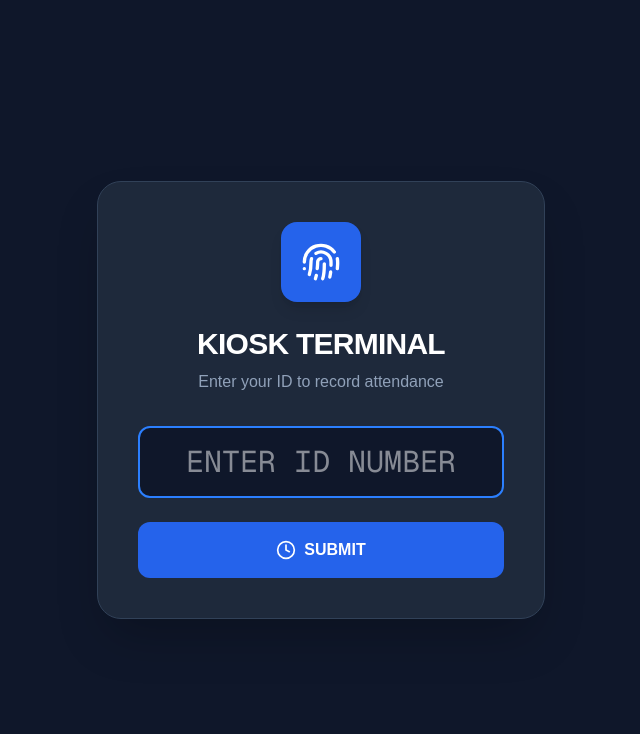
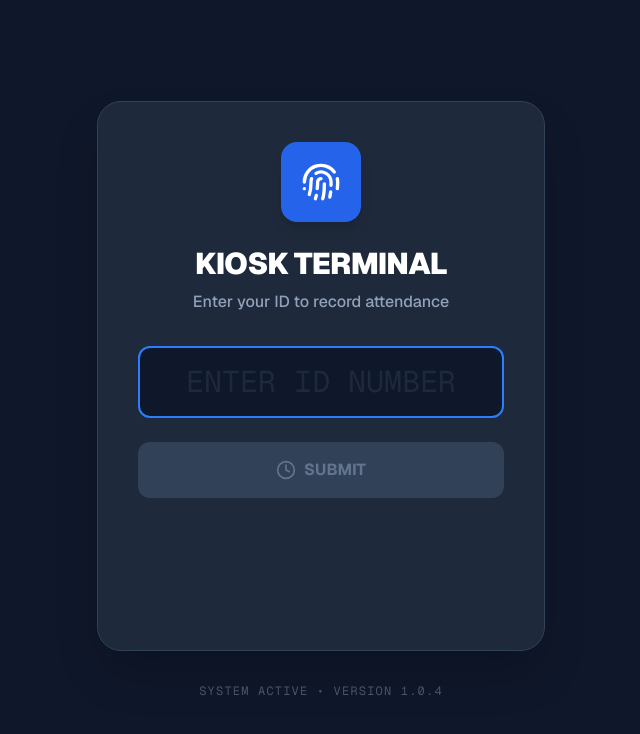
Before and after one commit to mamaw25/bamms, a Next.js app: page /kiosk in a window 1280 px wide. Shown: the top 734 px of the page, without its empty margins (319-959 px from the left). Built offline with nearby package versions, Linux system fonts and the light colour scheme.

Commit message:
Fix registration and kiosk attendance system

```diff
--- a/app/kiosk/page.tsx
+++ b/app/kiosk/page.tsx
@@ -1,30 +1,51 @@
 'use client'
 
-import { useState } from 'react';
+import { useState, useEffect, useRef } from 'react';
 import { handleKioskAction } from '../dashboard/actions';
-import { Clock, Fingerprint, CheckCircle, AlertCircle } from 'lucide-react';
+import { Clock, Fingerprint, CheckCircle, AlertCircle, Loader2 } from 'lucide-react';
 
 export default function KioskPage() {
   const [idNum, setIdNum] = useState('');
   const [status, setStatus] = useState<{ msg: string; type: 'success' | 'error' | null }>({ msg: '', type: null });
   const [isLoading, setIsLoading] = useState(false);
+  const inputRef = useRef<HTMLInputElement>(null);
+
+  useEffect(() => {
+    inputRef.current?.focus();
+  }, [status]);
 
   const processAction = async () => {
     if (!idNum || isLoading) return;
+
     setIsLoading(true);
+    setStatus({ msg: '', type: null });
+
+    try {
       const res = await handleKioskAction(idNum);
 
-    if (res.success && 'message' in res) {
-      setStatus({ msg: (res.message as string) || 'Action completed', type: 'success' });
+      if (res.success) {
+        // Safe access to message and type
+        const successMsg = res.message || 'Action completed successfully';
+        setStatus({
+          msg: successMsg,
+          type: 'success'
+        });
         setIdNum('');
       } else {
-      setStatus({ msg: (res.error as string) || 'Action failed', type: 'error' });
+        setStatus({
+          msg: res.error || 'Database error occurred.',
+          type: 'error'
+        });
       }
-
+    } catch {
+      // Removed 'err' to satisfy ESLint @typescript-eslint/no-unused-vars
+      setStatus({ msg: 'System connection error.', type: 'error' });
+    } finally {
       setTimeout(() => {
         setIsLoading(false);
         setStatus({ msg: '', type: null });
-    }, 3000);
+      }, 3500);
+    }
   };
 
   const handleKeyPress = (e: React.KeyboardEvent) => {
@@ -34,38 +55,56 @@ export default function KioskPage() {
   };
 
   return (
-    <div className="min-h-screen bg-[#0f172a] flex flex-col items-center justify-center p-6 text-white">
+    <div className="min-h-screen bg-[#0f172a] flex flex-col items-center justify-center p-6 text-white font-sans">
       <div className="bg-[#1e293b] p-10 rounded-3xl shadow-2xl border border-slate-700 w-full max-w-md text-center">
-        <div className="bg-[#2563eb] w-20 h-20 rounded-2xl flex items-center justify-center mx-auto mb-6 shadow-lg">
-          <Fingerprint size={40} />
+        <div className={`w-20 h-20 rounded-2xl flex items-center justify-center mx-auto mb-6 shadow-lg transition-colors duration-500 ${
+          status.type === 'success' ? 'bg-green-600' : status.type === 'error' ? 'bg-red-600' : 'bg-[#2563eb]'
+        }`}>
+          <Fingerprint size={40} className={isLoading ? 'animate-pulse' : ''} />
         </div>
 
         <h1 className="text-3xl font-black mb-2 uppercase tracking-tight">Kiosk Terminal</h1>
         <p className="text-slate-400 mb-8 font-medium">Enter your ID to record attendance</p>
 
+        <div className="relative">
           <input
+            ref={inputRef}
             type="text"
             placeholder="ENTER ID NUMBER"
             value={idNum}
             onChange={(e) => setIdNum(e.target.value)}
-          onKeyPress={handleKeyPress}
-          autoFocus
-          className="w-full bg-[#0f172a] border-2 border-slate-700 rounded-xl px-6 py-4 text-3xl text-center font-mono mb-6 focus:border-blue-500 focus:outline-none transition-all text-white"
+            onKeyDown={handleKeyPress}
+            disabled={isLoading}
+            className="w-full bg-[#0f172a] border-2 border-slate-700 rounded-xl px-6 py-4 text-3xl text-center font-mono mb-6 focus:border-blue-500 focus:outline-none transition-all text-white placeholder:text-slate-800 disabled:opacity-50"
           />
+        </div>
 
-        <button onClick={processAction} disabled={isLoading} className="w-full bg-[#2563eb] hover:bg-blue-600 disabled:bg-blue-400 disabled:cursor-not-allowed py-4 rounded-xl font-bold transition-all active:scale-95 flex items-center justify-center gap-2">
-          <Clock size={20} /> {isLoading ? 'PROCESSING...' : 'SUBMIT'}
+        <button
+          onClick={processAction}
+          disabled={isLoading || !idNum}
+          className="w-full bg-[#2563eb] hover:bg-blue-600 disabled:bg-slate-700 disabled:text-slate-500 disabled:cursor-not-allowed py-4 rounded-xl font-bold transition-all active:scale-95 flex items-center justify-center gap-2"
+        >
+          {isLoading ? <Loader2 className="animate-spin" size={20} /> : <Clock size={20} />}
+          {isLoading ? 'PROCESSING...' : 'SUBMIT'}
         </button>
 
+        <div className="min-h-[80px] mt-8">
           {status.type && (
-          <div className={`mt-8 p-4 rounded-xl flex items-center justify-center gap-3 animate-in fade-in zoom-in duration-300 ${
-            status.type === 'success' ? 'bg-green-500/10 text-green-400 border border-green-500/20' : 'bg-red-500/10 text-red-400 border border-red-500/20'
+            <div className={`p-4 rounded-xl flex items-center justify-center gap-3 animate-in fade-in zoom-in duration-300 ${
+              status.type === 'success'
+                ? 'bg-green-500/10 text-green-400 border border-green-500/20'
+                : 'bg-red-500/10 text-red-400 border border-red-500/20'
             }`}>
               {status.type === 'success' ? <CheckCircle size={22}/> : <AlertCircle size={22}/>}
-            <span className="font-bold text-sm tracking-wide">{status.msg}</span>
+              <span className="font-bold text-sm tracking-wide uppercase">{status.msg}</span>
             </div>
           )}
         </div>
       </div>
+
+      <p className="mt-8 text-slate-600 text-xs font-mono uppercase tracking-widest">
+        System Active • Version 1.0.4
+      </p>
+    </div>
   );
 }
--- a/app/register/success/page.tsx
+++ b/app/register/success/page.tsx
@@ -18,8 +18,7 @@ function SuccessContent() {
         </div>
 
         <h1 className="text-2xl font-extrabold text-slate-900 mb-2">Account Created!</h1>
-        <p className="text-slate-500 mb-6 text-sm">Please save your Unique ID Number below.
-          You will need it to log in.</p>
+        <p className="text-slate-500 mb-6 text-sm">Please save your Unique ID Number below.You will need it to log in.</p>
 
         <div className="bg-slate-50 border-2 border-dashed border-slate-200 rounded-xl p-6 mb-8">
           <span className="text-xs font-bold text-slate-400 uppercase tracking-widest">Your Login ID</span>
```
Lines whose indentation alone changed are shown as unchanged.
